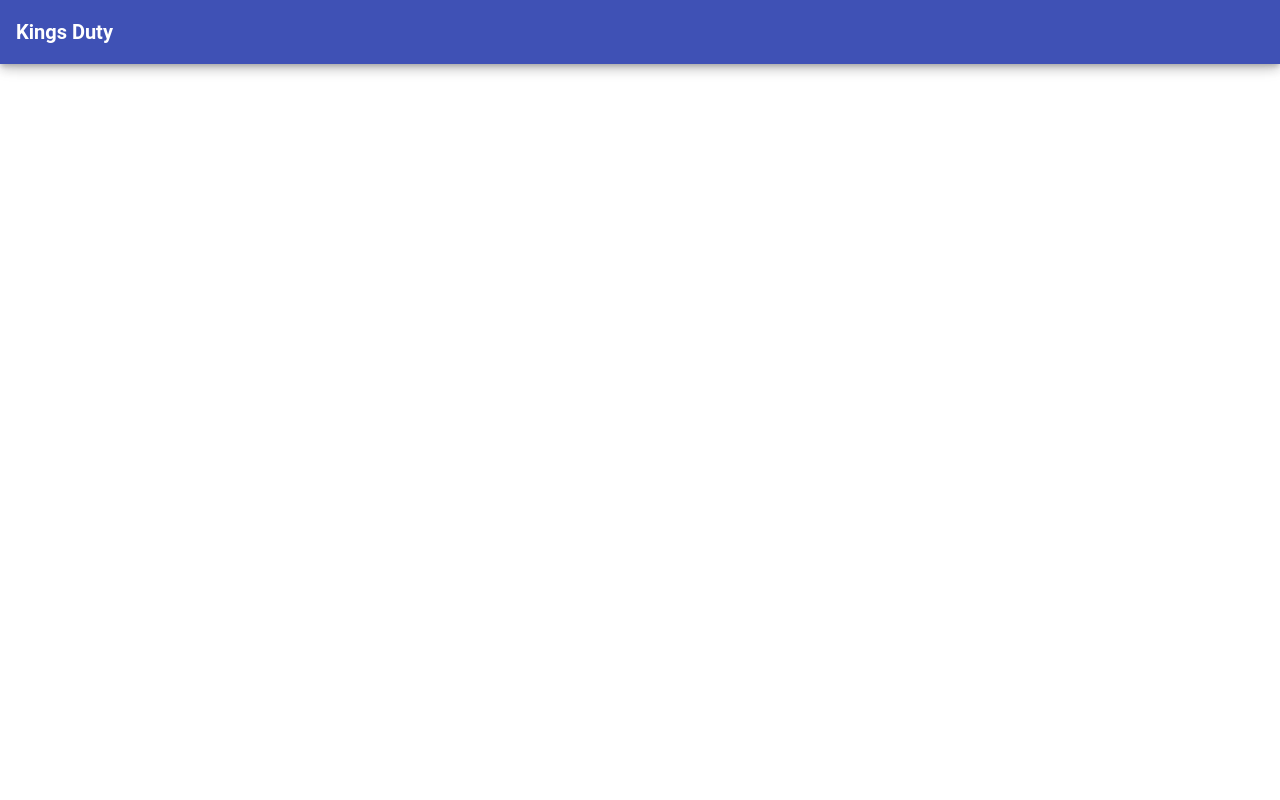
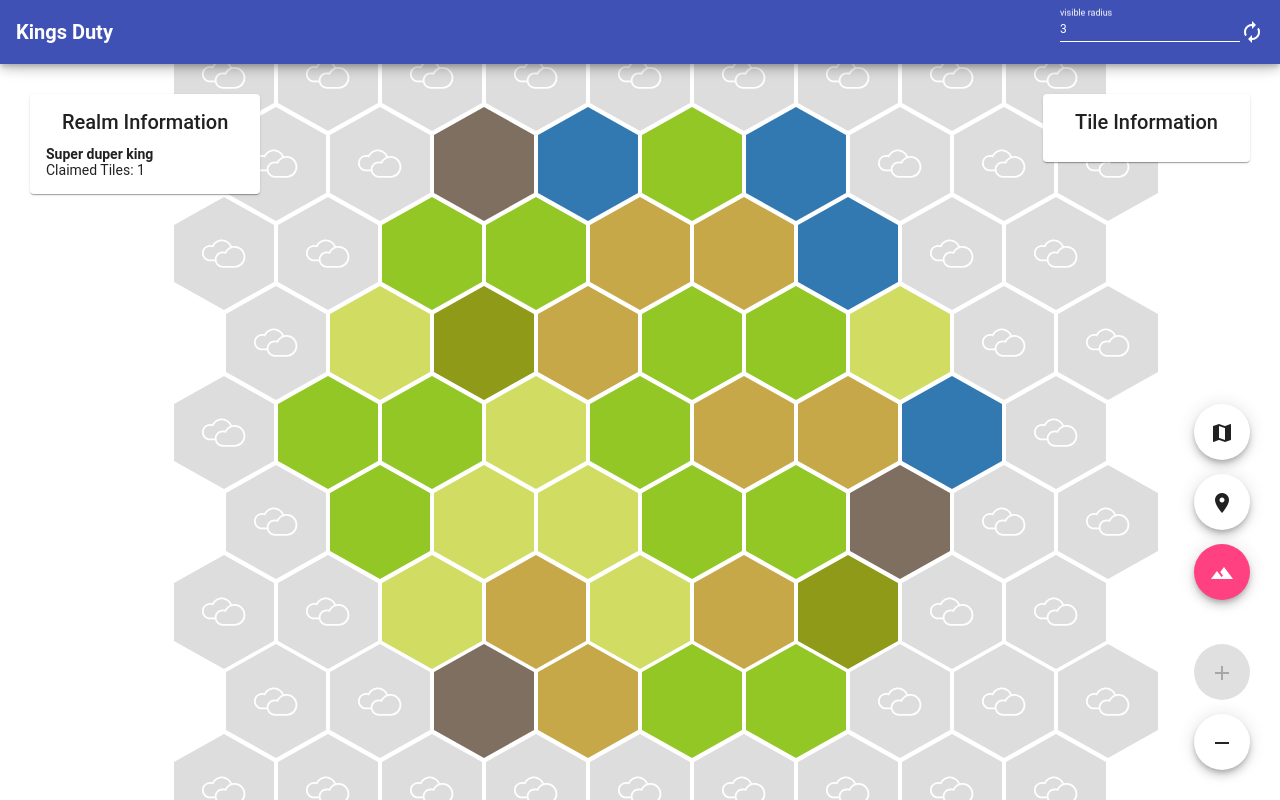
Before and after one commit to zaknafain/kings-duty, an Angular app: page / in a window 1280 px wide. Built offline with nearby package versions, Linux system fonts and the light colour scheme.

Commit message:
Add the map to the app

```diff
--- a/src/app/app.component.html
+++ b/src/app/app.component.html
@@ -1,5 +1,22 @@
 <mat-toolbar color="primary">
   <mat-toolbar-row>
     <div><strong>Kings Duty</strong></div>
+    <div class="toolbar-spacer"></div>
+    <mat-form-field>
+      <input matInput [(ngModel)]="visibleRadius" type="number" min="0" max="6" step="1" placeholder="visible radius">
+    </mat-form-field>
+    <mat-icon (click)="renewMap()">autorenew</mat-icon>
   </mat-toolbar-row>
 </mat-toolbar>
+
+<mat-card class="floating floating-left floating-top">
+  <mat-card-header>
+    <mat-card-title>Realm Information</mat-card-title>
+  </mat-card-header>
+  <mat-card-content>
+    <div><strong>{{ player }}</strong></div>
+    <div>Claimed Tiles: {{ realmSize }}</div>
+  </mat-card-content>
+</mat-card>
+
+<app-map class="map"></app-map>
--- a/src/app/app.component.scss
+++ b/src/app/app.component.scss
@@ -3,10 +3,36 @@
   width: 100%;
 }
 
+/* MENU */
 mat-toolbar {
   position: fixed;
   top: 0;
   z-index: 1;
   box-shadow: 0 3px 5px -1px rgba(0,0,0,.2), 0 6px 10px 0 rgba(0,0,0,.14), 0 1px 18px 0 rgba(0,0,0,.12);
 
+  mat-icon {
+    cursor: pointer;
+  }
 }
+
+mat-form-field {
+  font-size: 12px;
+}
+
+.toolbar-spacer {
+  flex: 1 1 auto;
+}
+
+/* MAP */
+.map {
+  display: block;
+  padding-top: 64px;
+  display: flex;
+  flex-direction: column;
+  flex-wrap: nowrap;
+  justify-content: center;
+  align-content: center;
+  align-items: center;
+  overflow: scroll;
+  height: calc(100vh - 64px);
+}
--- a/src/app/app.component.ts
+++ b/src/app/app.component.ts
@@ -1,10 +1,32 @@
-import { Component } from '@angular/core';
+import { Component, OnInit } from '@angular/core';
+import { TileService } from './map/tile/tile.service';
 
 @Component({
   selector: 'app-root',
   templateUrl: './app.component.html',
-  styleUrls: ['./app.component.scss']
+  styleUrls: [
+    './app.component.scss',
+    './floating-elements.scss'
+  ]
 })
-export class AppComponent {
+export class AppComponent implements OnInit {
   title = 'kings-duty';
+  visibleRadius = 3;
+  player = 'Super duper king';
+  realmSize: number;
+
+  constructor(private tileService: TileService) {
+    this.tileService.tiles$.subscribe(tiles => {
+      this.realmSize = tiles.filter(tile => tile.owner === this.player).length;
+    });
+  }
+
+  ngOnInit() {
+    this.renewMap();
+  }
+
+  renewMap(): void {
+    this.tileService.generateMap(this.visibleRadius);
+    this.tileService.claimTile(this.tileService.tiles.find(t => t.x === 0 && t.y === 0), this.player);
+  }
 }
```
Also changed, not shown: src/app/app.module.ts (+6 -1 lines).
